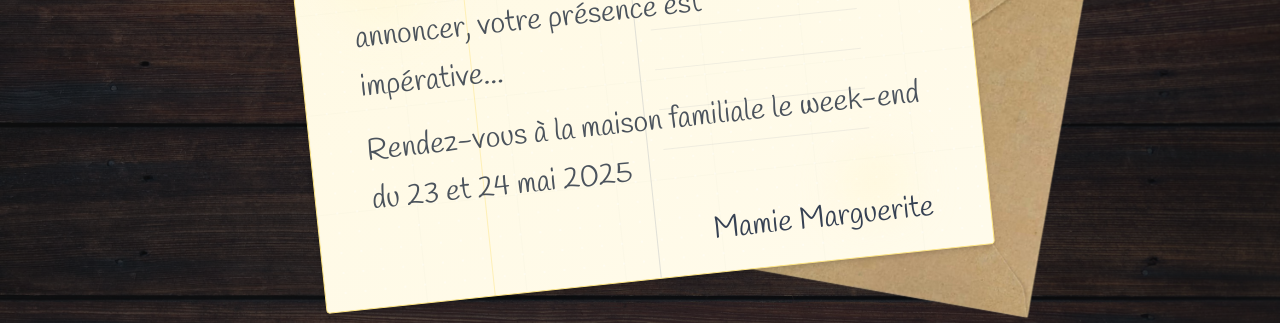
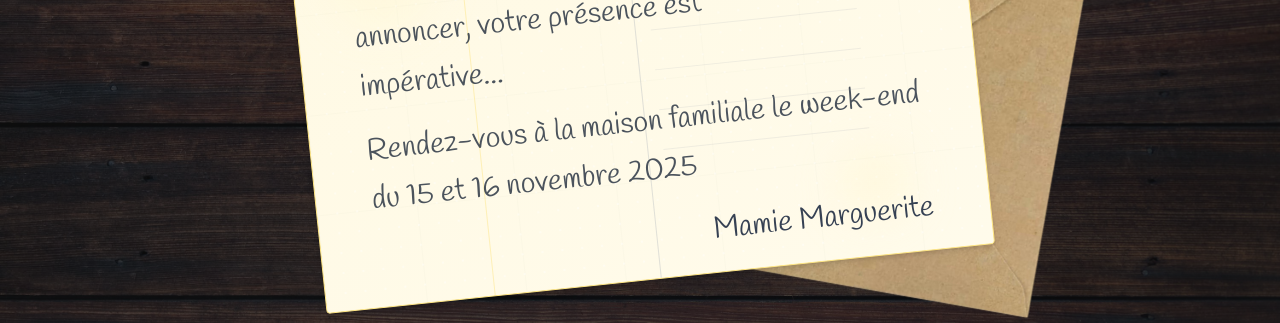
Before and after one commit to Wakushi/leschups, a Next.js app: page / in a window 1280 px wide. Shown: the part 1120-1443 px from the top of the page. Built offline with nearby package versions, Linux system fonts and the light colour scheme; no server answers; the database is empty; a web font is replaced by a local one.

Commit message:
Updated date on postcard

```diff
--- a/components/pages/landing/postcard.tsx
+++ b/components/pages/landing/postcard.tsx
@@ -35,7 +35,8 @@ export default function TexturedPostcard() {
             impérative...
           </p>
           <p className="mb-4">
-            Rendez-vous à la maison familiale le week-end du 23 et 24 mai 2025
+            Rendez-vous à la maison familiale le week-end du 15 et 16 novembre
+            2025
           </p>
           <div className="mt-auto">
             <p className="text-gray-700 font-medium text-end">
```
